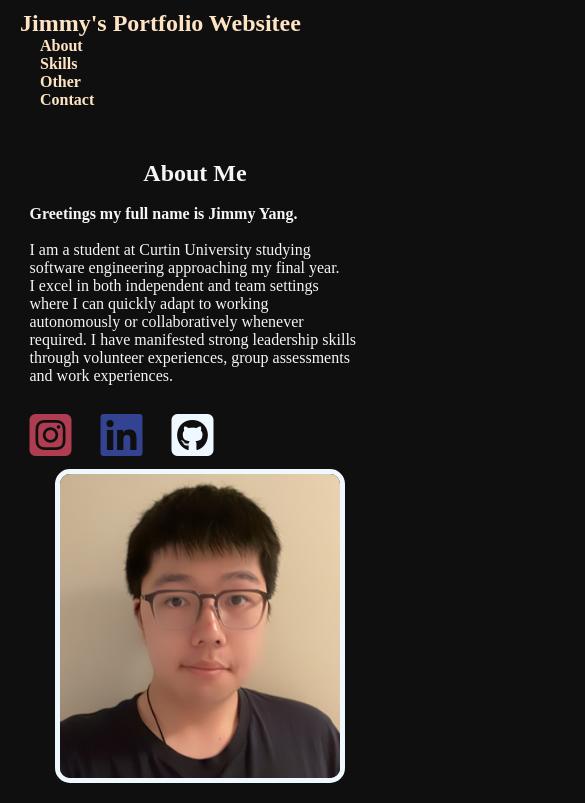
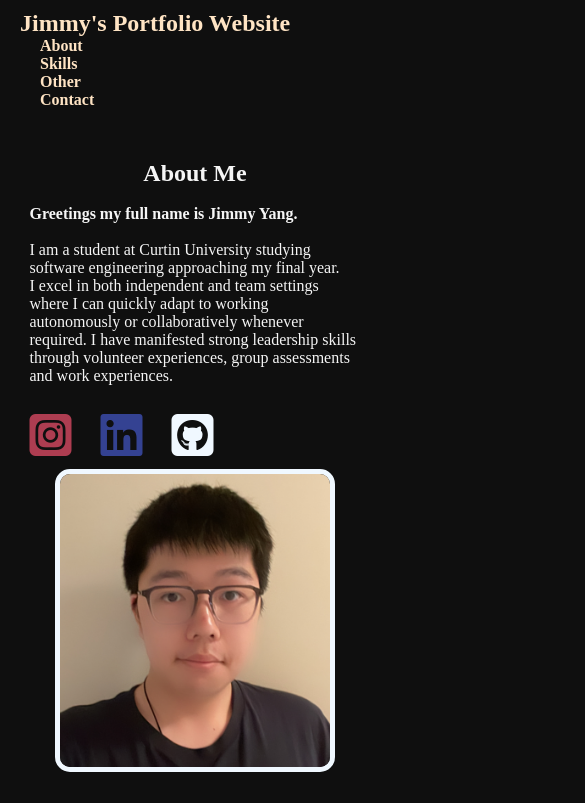
Before and after one commit to 0hLook/Website, a plain HTML site: page index.html in a window 390 px wide. Shown: the top 803 px of the page, 585 px wide, since content can reach past the window. Drawn offline with Linux system fonts and the light colour scheme.

Commit message:
Pchange28

```diff
--- a/index.html
+++ b/index.html
@@ -11,7 +11,7 @@
 </head>
 <body>
     <div class="navigation-bar">
-        <div class="nav-title">Jimmy's Portfolio Websitee</div>
+        <div class="nav-title">Jimmy's Portfolio Website</div>
         <ul>
             <li><a href="#about-me"><strong>About</strong></a></li>
             <li><a href="#skills"><strong>Skills</strong></a></li>
--- a/style.css
+++ b/style.css
@@ -471,8 +471,15 @@ body {
 
 @media screen and (max-width: 600px) {
 
-    .container {
-        max-width: 540px;
+    * {
+        box-sizing: border-box;
+    }
+
+    html, body {
+        margin: 0;
+        padding: 0;
+        overflow-x: hidden;
+        width: 100%;
     }
 
     .navigation-bar {
```
